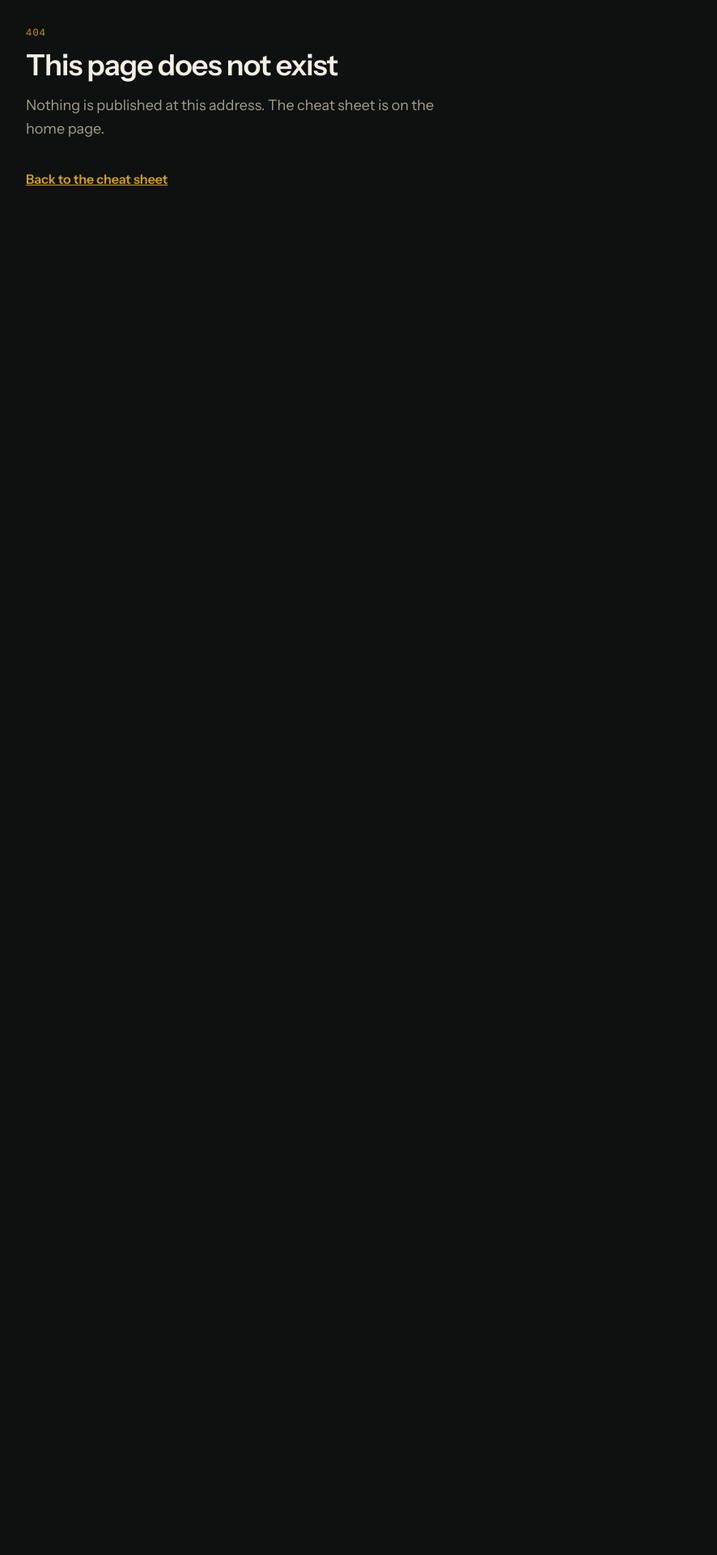
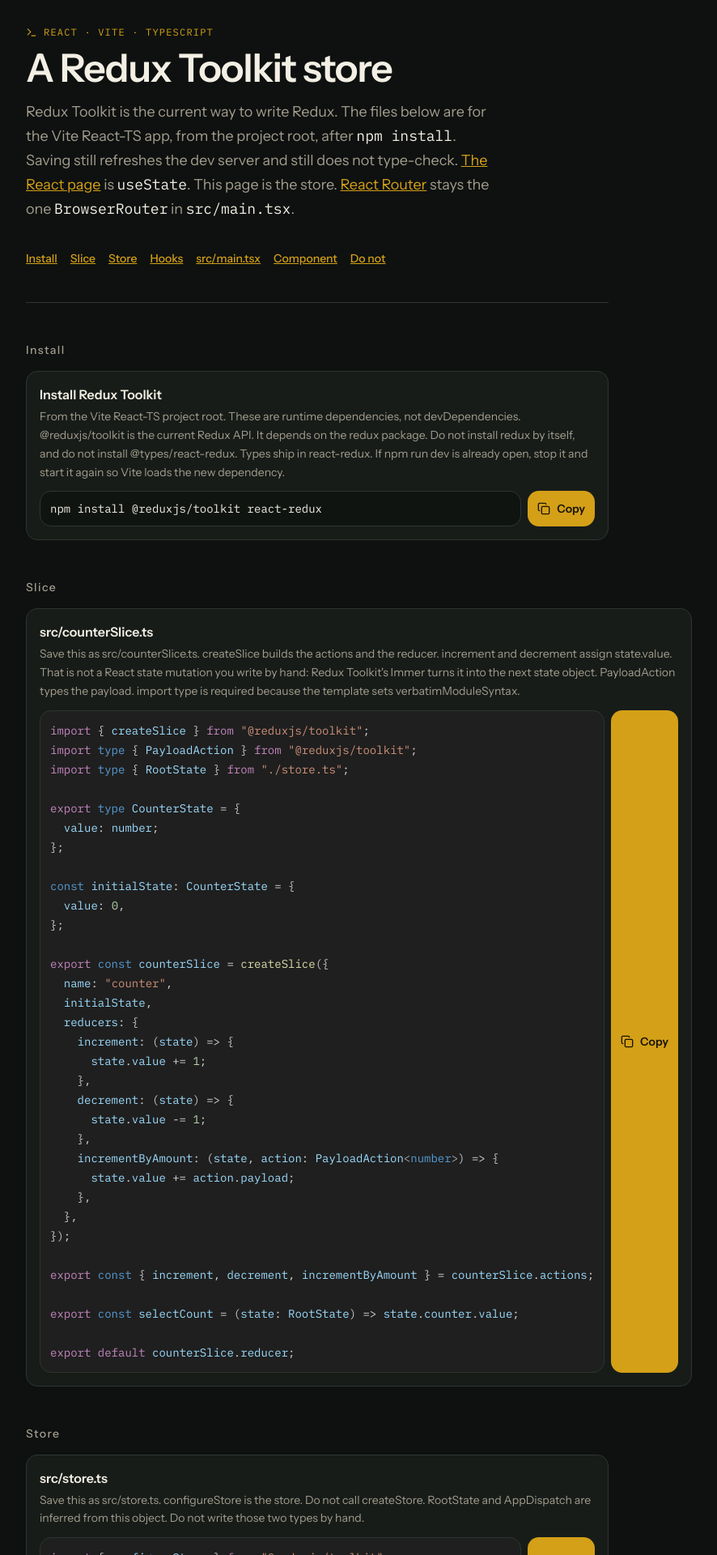
Before and after one commit to JosiahHands/viteTsCht, a React (Vite) app: page /redux in a window 1280 px wide. Before the commit this address had no page. Shown: the part 100-2020 px from the top of the page at 81% size, without its empty margins (248-1134 px from the left). Before the commit the page ends 800 px from the top, so only its background shows below. Built offline with nearby package versions, Linux system fonts and the light colour scheme.

Commit message:
Add a Redux Toolkit page

```diff
--- a/src/App.tsx
+++ b/src/App.tsx
@@ -3,6 +3,7 @@
 import JestPage from "./pages/JestPage.tsx";
 import NotFound from "./pages/NotFound.tsx";
 import ReactPage from "./pages/ReactPage.tsx";
+import ReduxPage from "./pages/ReduxPage.tsx";
 import RouterPage from "./pages/RouterPage.tsx";
 
 export default function App() {
@@ -12,6 +13,7 @@
       <Route path="/react" element={<ReactPage />} />
       <Route path="/router" element={<RouterPage />} />
       <Route path="/jest" element={<JestPage />} />
+      <Route path="/redux" element={<ReduxPage />} />
       <Route path="*" element={<NotFound />} />
     </Routes>
   );
--- /dev/null
+++ b/src/pages/ReduxPage.tsx
@@ -0,0 +1,231 @@
+import { Link } from "react-router";
+import { useCopy } from "../copy.ts";
+import { Code, CommandGroup, Frame, JumpNav, Kicker, SectionHeading, type Row } from "../sheet.tsx";
+
+const INSTALL: Row[] = [
+  {
+    id: "redux-install",
+    title: "Install Redux Toolkit",
+    detail:
+      "From the Vite React-TS project root. These are runtime dependencies, not devDependencies. @reduxjs/toolkit is the current Redux API. It depends on the redux package. Do not install redux by itself, and do not install @types/react-redux. Types ship in react-redux. If npm run dev is already open, stop it and start it again so Vite loads the new dependency.",
+    command: "npm install @reduxjs/toolkit react-redux",
+  },
+];
+
+const SLICE: Row[] = [
+  {
+    id: "redux-slice",
+    title: "src/counterSlice.ts",
+    detail:
+      "Save this as src/counterSlice.ts. createSlice builds the actions and the reducer. increment and decrement assign state.value. That is not a React state mutation you write by hand: Redux Toolkit's Immer turns it into the next state object. PayloadAction types the payload. import type is required because the template sets verbatimModuleSyntax.",
+    command: `import { createSlice } from "@reduxjs/toolkit";
+import type { PayloadAction } from "@reduxjs/toolkit";
+import type { RootState } from "./store.ts";
+
+export type CounterState = {
+  value: number;
+};
+
+const initialState: CounterState = {
+  value: 0,
+};
+
+export const counterSlice = createSlice({
+  name: "counter",
+  initialState,
+  reducers: {
+    increment: (state) => {
+      state.value += 1;
+    },
+    decrement: (state) => {
+      state.value -= 1;
+    },
+    incrementByAmount: (state, action: PayloadAction<number>) => {
+      state.value += action.payload;
+    },
+  },
+});
+
+export const { increment, decrement, incrementByAmount } = counterSlice.actions;
+
+export const selectCount = (state: RootState) => state.counter.value;
+
+export default counterSlice.reducer;`,
+  },
+];
+
+const STORE: Row[] = [
+  {
+    id: "redux-store",
+    title: "src/store.ts",
+    detail:
+      "Save this as src/store.ts. configureStore is the store. Do not call createStore. RootState and AppDispatch are inferred from this object. Do not write those two types by hand.",
+    command: `import { configureStore } from "@reduxjs/toolkit";
+import counterReducer from "./counterSlice.ts";
+
+export const store = configureStore({
+  reducer: {
+    counter: counterReducer,
+  },
+});
+
+export type RootState = ReturnType<typeof store.getState>;
+export type AppDispatch = typeof store.dispatch;`,
+  },
+];
+
+const HOOKS: Row[] = [
+  {
+    id: "redux-hooks",
+    title: "src/hooks.ts",
+    detail:
+      "Save this as src/hooks.ts. useAppDispatch and useAppSelector are the hooks to call from components. withTypes attaches AppDispatch and RootState. Plain useDispatch and useSelector do not know those types.",
+    command: `import { useDispatch, useSelector } from "react-redux";
+import type { AppDispatch, RootState } from "./store.ts";
+
+export const useAppDispatch = useDispatch.withTypes<AppDispatch>();
+export const useAppSelector = useSelector.withTypes<RootState>();`,
+  },
+];
+
+const MAIN: Row[] = [
+  {
+    id: "redux-main",
+    title: "One Provider, in src/main.tsx",
+    detail:
+      "Paste this over src/main.tsx. One Provider, in this file, around the tree. Do not add a second Provider in a page. This copy keeps the BrowserRouter from the React Router page. If that router is not in the file yet, delete the react-router import and the BrowserRouter tags, and leave Provider. If BrowserRouter is already there, do not remove it.",
+    command: `import { StrictMode } from "react";
+import { createRoot } from "react-dom/client";
+import { Provider } from "react-redux";
+import { BrowserRouter } from "react-router";
+import { store } from "./store.ts";
+import "./index.css";
+import App from "./App.tsx";
+
+createRoot(document.getElementById("root")!).render(
+  <StrictMode>
+    <Provider store={store}>
+      <BrowserRouter>
+        <App />
+      </BrowserRouter>
+    </Provider>
+  </StrictMode>,
+);`,
+  },
+];
+
+const COUNTER: Row[] = [
+  {
+    id: "redux-counter",
+    title: "src/ReduxCounter.tsx",
+    detail:
+      "Save this as src/ReduxCounter.tsx. The React page's Counter is useState. Do not paste this over that file. useAppSelector reads the store. dispatch runs in the click handler, not while the component is rendering. If App.tsx already has routes, do not paste over it. Render <ReduxCounter /> as the element of a route instead.",
+    command: `import { decrement, increment, selectCount } from "./counterSlice.ts";
+import { useAppDispatch, useAppSelector } from "./hooks.ts";
+
+export default function ReduxCounter() {
+  const count = useAppSelector(selectCount);
+  const dispatch = useAppDispatch();
+
+  return (
+    <>
+      <button type="button" onClick={() => dispatch(decrement())}>
+        -1
+      </button>
+      <span>{count}</span>
+      <button type="button" onClick={() => dispatch(increment())}>
+        +1
+      </button>
+    </>
+  );
+}`,
+  },
+];
+
+const JUMPS = [
+  { href: "#install", label: "Install" },
+  { href: "#slice", label: "Slice" },
+  { href: "#store", label: "Store" },
+  { href: "#hooks", label: "Hooks" },
+  { href: "#main", label: "src/main.tsx" },
+  { href: "#counter", label: "Component" },
+  { href: "#dont", label: "Do not" },
+];
+
+export default function ReduxPage() {
+  const { copied, copyErrorId, copy } = useCopy();
+
+  return (
+    <Frame title="Redux Toolkit — Vite TypeScript Cheat Sheet">
+      <header className="border-b border-border pb-8">
+        <Kicker>React · Vite · TypeScript</Kicker>
+        <h1 className="mt-3 text-4xl font-semibold tracking-tight text-fg sm:text-5xl">
+          A Redux Toolkit store
+        </h1>
+        <p className="mt-4 max-w-xl text-lg leading-relaxed text-muted">
+          Redux Toolkit is the current way to write Redux. The files below are for the Vite React-TS app, from the
+          project root, after <Code>npm install</Code>. Saving still refreshes the dev server and still does not
+          type-check.{" "}
+          <Link to="/react" className="text-primary underline">
+            The React page
+          </Link>{" "}
+          is <Code>useState</Code>. This page is the store.{" "}
+          <Link to="/router" className="text-primary underline">
+            React Router
+          </Link>{" "}
+          stays the one <Code>BrowserRouter</Code> in <Code>src/main.tsx</Code>.
+        </p>
+        <JumpNav jumps={JUMPS} />
+      </header>
+
+      <CommandGroup id="install" title="Install" rows={INSTALL} copied={copied} copyErrorId={copyErrorId} onCopy={copy} />
+      <CommandGroup id="slice" title="Slice" rows={SLICE} copied={copied} copyErrorId={copyErrorId} onCopy={copy} />
+      <CommandGroup id="store" title="Store" rows={STORE} copied={copied} copyErrorId={copyErrorId} onCopy={copy} />
+      <CommandGroup id="hooks" title="Hooks" rows={HOOKS} copied={copied} copyErrorId={copyErrorId} onCopy={copy} />
+      <CommandGroup id="main" title="src/main.tsx" rows={MAIN} copied={copied} copyErrorId={copyErrorId} onCopy={copy} />
+      <CommandGroup
+        id="counter"
+        title="Component"
+        rows={COUNTER}
+        copied={copied}
+        copyErrorId={copyErrorId}
+        onCopy={copy}
+      />
+
+      <p className="mt-3 text-sm leading-relaxed text-muted">
+        <Code>npx tsc -b</Code> still type-checks these files, because they live under <Code>src/</Code>. Passing the
+        dev server does not replace that.{" "}
+        <a href="https://redux.js.org/tutorials/typescript-quick-start" className="text-primary underline">
+          TypeScript Quick Start
+        </a>
+        .
+      </p>
+
+      <section className="mt-12" aria-labelledby="dont">
+        <SectionHeading id="dont">Do not</SectionHeading>
+        <ul className="mt-4 grid gap-3">
+          <li className="rounded-lg border border-border bg-surface px-4 py-4">
+            <p className="font-mono text-sm text-muted line-through">createStore</p>
+            <p className="mt-2 text-sm leading-relaxed text-fg">
+              <Code>createStore</Code> is the old store function. This page uses <Code>configureStore</Code> from{" "}
+              <Code>@reduxjs/toolkit</Code>.
+            </p>
+          </li>
+          <li className="rounded-lg border border-border bg-surface px-4 py-4">
+            <p className="font-mono text-sm text-muted line-through">dispatch during render</p>
+            <p className="mt-2 text-sm leading-relaxed text-fg">
+              Calling <Code>dispatch</Code> in the body of the component runs it on every render. The click handler
+              is the place that updates the store. The same rule as <Code>setCount</Code> and <Code>navigate</Code>.
+            </p>
+          </li>
+          <li className="rounded-lg border border-border bg-surface px-4 py-4">
+            <p className="font-mono text-sm text-muted line-through">a second Provider</p>
+            <p className="mt-2 text-sm leading-relaxed text-fg">
+              One <Code>Provider</Code>, in <Code>src/main.tsx</Code>. A second one in a page hides the first store.
+            </p>
+          </li>
+        </ul>
+      </section>
+    </Frame>
+  );
+}
--- a/src/sheet.tsx
+++ b/src/sheet.tsx
@@ -15,6 +15,7 @@
   { to: "/react", label: "React", end: false },
   { to: "/router", label: "React Router", end: false },
   { to: "/jest", label: "Jest", end: false },
+  { to: "/redux", label: "Redux", end: false },
 ];
 
 export function Frame({ title, children }: { title: string; children: ReactNode }) {
```
